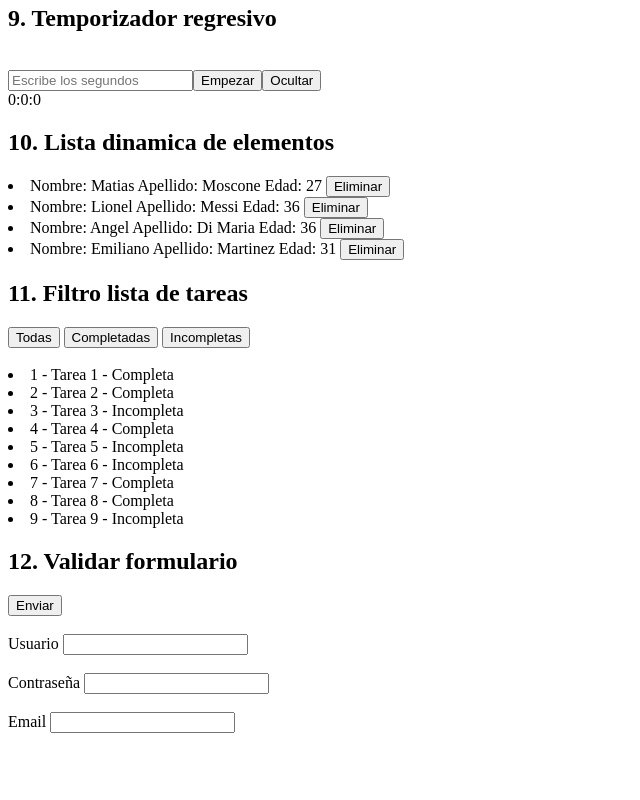
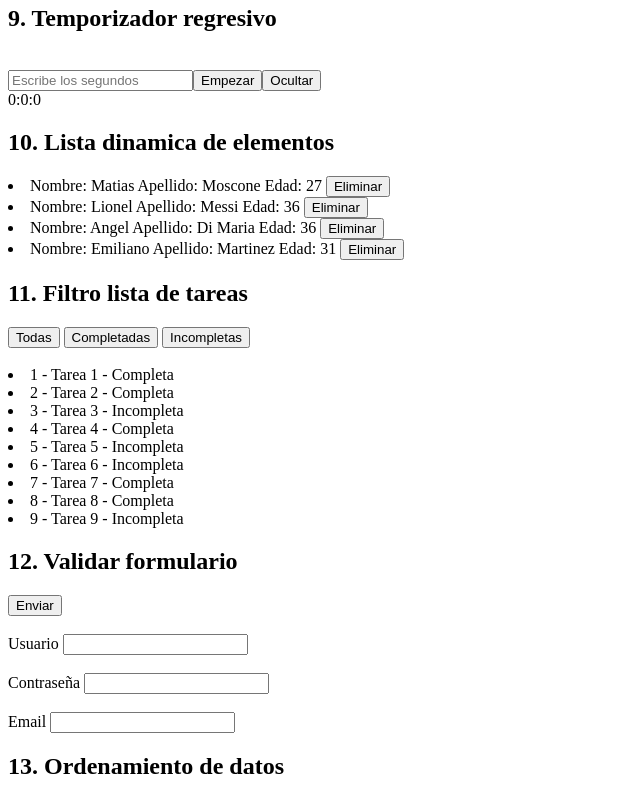
Before and after one commit to matiasmoscone1/practica-ejercicios-logica-programacion-react, a React (Vite) app: page / in a window 1280 px wide. Shown: the part 1552-2352 px from the top of the page, without its empty margins (0-640 px from the left). Before the commit the page ends 2293 px from the top, so only its background shows below. Built offline with nearby package versions, Linux system fonts and the light colour scheme.

Commit message:
Agregando ejercicio 13

```diff
--- a/src/App.jsx
+++ b/src/App.jsx
@@ -11,6 +11,7 @@ import Temporizador from './ejercicios/Temporizador';
 import ListaDinamica from './ejercicios/ListaDinamica';
 import FiltroDeTareas from './ejercicios/FiltroDeTareas';
 import ValidarFormulario from './ejercicios/ValidarFormulario';
+import OrdenarDatos from './ejercicios/OrdenarDatos';
 
 function App() {
 
@@ -32,6 +33,7 @@ function App() {
     <ListaDinamica />
     <FiltroDeTareas />
     <ValidarFormulario />
+    <OrdenarDatos />
 
     </>
   )
--- /dev/null
+++ b/src/ejercicios/OrdenarDatos.jsx
@@ -0,0 +1,21 @@
+
+
+//13. Ordenamiento de datos: Construye un componente que tome una lista de objetos y
+//permita al usuario ordenarla por diferentes propiedades (por ejemplo, nombre, edad, fecha).
+//Utiliza funciones de orden superior para realizar el ordenamiento.
+
+const OrdenarDatos = () => {
+
+
+    return(<>
+    <div>
+        <h2>13. Ordenamiento de datos </h2>
+
+
+    </div>
+    </>)
+
+}
+
+
+export default OrdenarDatos;
```
